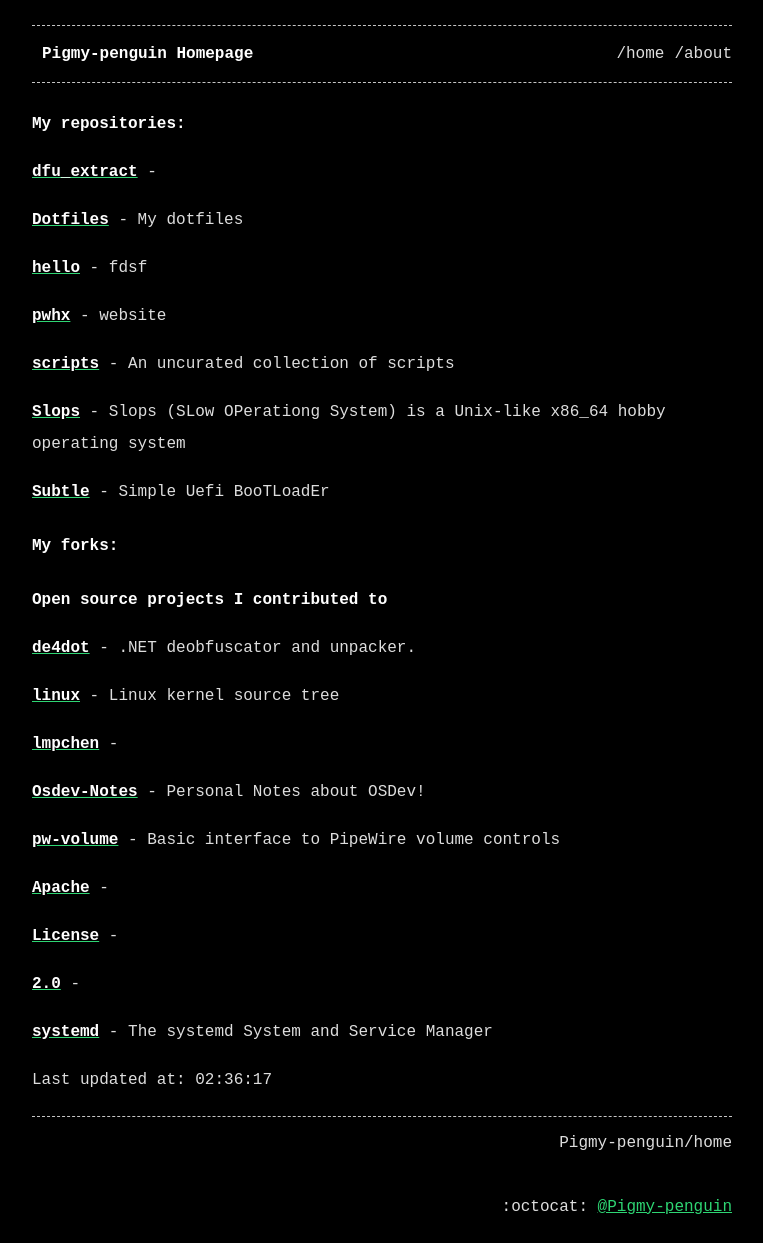
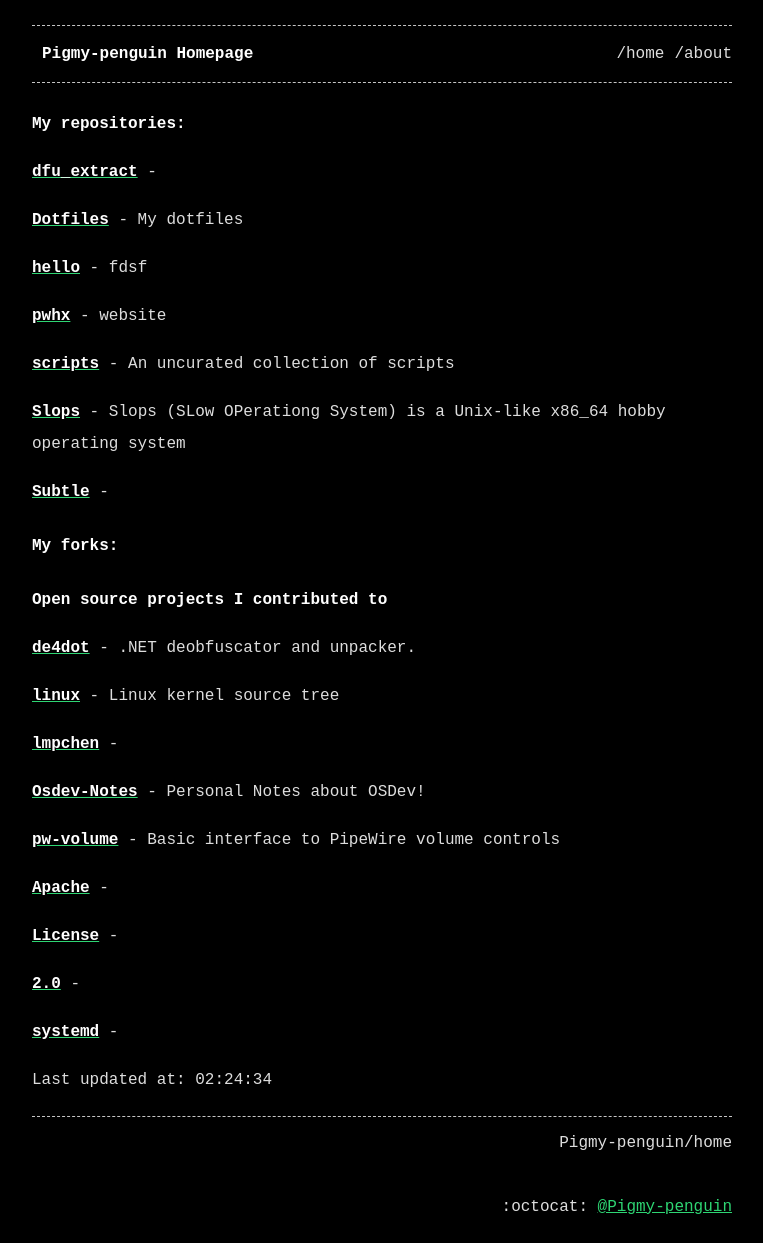
Before and after one commit to Pigmy-penguin/Pigmy-penguin.github.io, a Jekyll site: the page built from index.md, in a window 1280 px wide. Shown: the whole page, without its empty margins (258-1021 px from the left). Built offline with Jekyll 4.4.1, drawn with Linux system fonts in a browser that asks for light colours.

Commit message:
Auto updating the website

```diff
--- a/index.md
+++ b/index.md
@@ -19,7 +19,7 @@ title: Pigmy-penguin Homepage
 
 [**Slops**](https://github.com/Pigmy-penguin/Slops) - Slops (SLow OPerationg System) is a Unix-like x86_64 hobby operating system
 
-[**Subtle**](https://github.com/Pigmy-penguin/Subtle) - Simple Uefi BooTLoadEr
+[**Subtle**](https://github.com/Pigmy-penguin/Subtle) -
 
 ## My forks:
 ### Open source projects I contributed to
@@ -40,7 +40,7 @@ title: Pigmy-penguin Homepage
 
 [**2.0**](https://github.com/Pigmy-penguin/2.0) -
 
-[**systemd**](https://github.com/Pigmy-penguin/systemd) - The systemd System and Service Manager
+[**systemd**](https://github.com/Pigmy-penguin/systemd) -
 
 
-Last updated at: 02:36:17
+Last updated at: 02:24:34
```
Also changed, not shown: 2 other files.
